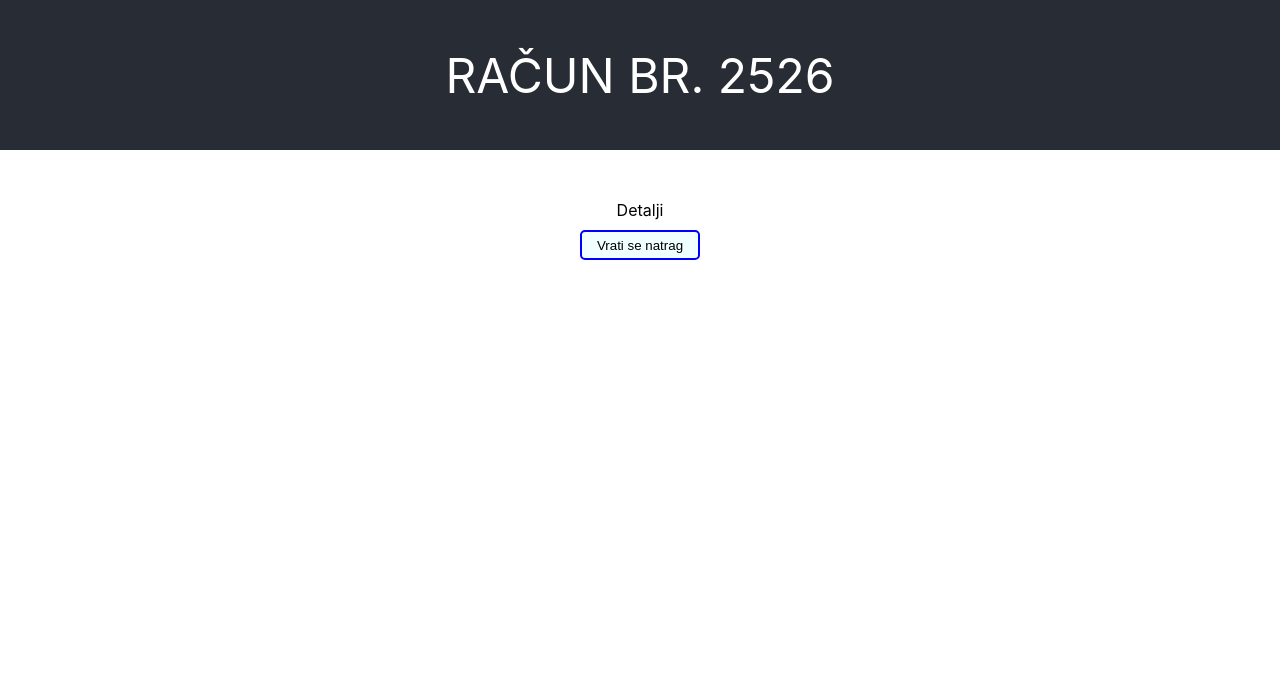
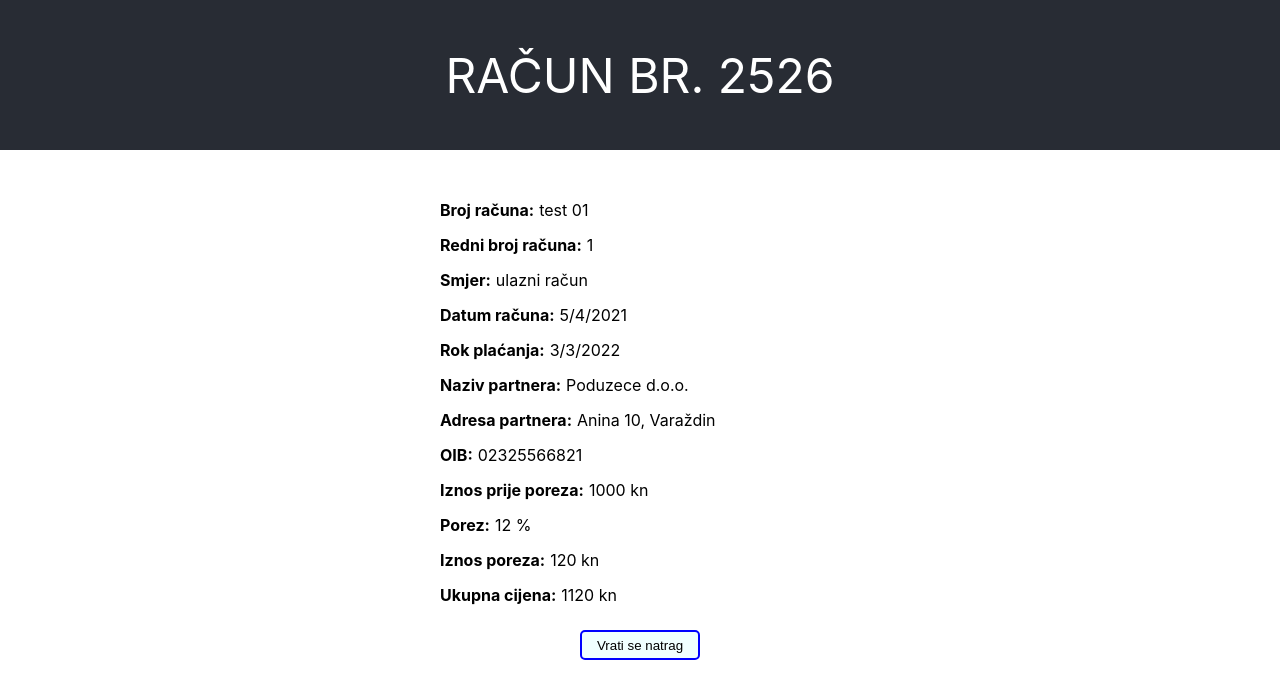
Before and after one commit to CROmarcos/sedamit_zadatak, a React (Create React App) app: page /detalji/2526 in a window 1280 px wide. Shown: the top 698 px of the page. Built offline with nearby package versions, Linux system fonts and the light colour scheme.

Commit message:
Prikaz detalja

```diff
--- a/src/Components/Naslov/Naslov.tsx
+++ b/src/Components/Naslov/Naslov.tsx
@@ -1,4 +1,4 @@
-import "./Naslov.css"
+import "./Naslov.scss"
 
 interface IProps {
     naslov: string
--- /dev/null
+++ b/src/Components/PopisDetalja/PopisDetalja.scss
@@ -0,0 +1,19 @@
+.Popis {
+    width: 400px;
+    margin: auto;
+
+    &__red {
+        width: 100%;
+        margin-bottom: 15px;
+        display: flex;
+    }
+
+    &__label {
+        font-weight: bold;
+        justify-self: left;
+    }
+
+    span {
+        margin-left: 5px;
+    }
+}
--- a/src/Components/PopisDetalja/PopisDetalja.tsx
+++ b/src/Components/PopisDetalja/PopisDetalja.tsx
@@ -1,18 +1,52 @@
 import { useParams } from "react-router-dom"
 import store from "../../State/store"
 import Naslov from "../Naslov/Naslov"
+import "./PopisDetalja.scss"
 
 const PopisDetalja = () => {
     const { id } = useParams()
-    console.log(id)
-    let polje = store.getState()
-    console.log(polje)
-    return (
-        <div>
-            <Naslov naslov={`Račun br. ${id}`} />
-            <div>Detalji</div>
-        </div>
-    )
+    if (id) {
+        let racun = store.getState().reducer.find(x => x.id === parseInt(id))
+        if (racun) {
+            if (!racun.oib) {
+                let x = document.getElementById("oib")
+                if (x) x.style.visibility = "hidden"
+            }
+            return (
+                <div>
+                    <Naslov naslov={`Račun br. ${id}`} />
+                    <div className="Popis">
+                        <div className="Popis__red"><label className="Popis__label">Broj računa: </label><span>{racun.broj_racuna}</span></div>
+                        <div className="Popis__red"><label className="Popis__label">Redni broj računa: </label><span>{racun.redni_broj_racuna}</span></div>
+                        <div className="Popis__red"><label className="Popis__label">Smjer: </label><span>{racun.smjer}</span></div>
+                        <div className="Popis__red"><label className="Popis__label">Datum računa: </label><span>{racun.datum_racuna.toLocaleDateString()}</span></div>
+                        <div className="Popis__red"><label className="Popis__label">Rok plaćanja: </label><span>{(racun.rok_placanja) ? racun.rok_placanja.toLocaleDateString() : "Nije navedeno"}</span></div>
+                        <div className="Popis__red"><label className="Popis__label">Naziv partnera: </label><span>{racun.naziv_partnera}</span></div>
+                        <div className="Popis__red"><label className="Popis__label">Adresa partnera: </label><span>{(racun.adresa_partnera) ? racun.adresa_partnera : "Nije navedeno"}</span></div>
+                        <div className="Popis__red" id="oib"><label className="Popis__label">OIB: </label><span>{racun.oib}</span></div>
+                        <div className="Popis__red"><label className="Popis__label">Iznos prije poreza: </label><span>{racun.iznos_prije_poreza} kn</span></div>
+                        <div className="Popis__red"><label className="Popis__label">Porez: </label><span>{racun.porez} %</span></div>
+                        <div className="Popis__red"><label className="Popis__label">Iznos poreza: </label><span>{racun.iznos_poreza} kn</span></div>
+                        <div className="Popis__red"><label className="Popis__label">Ukupna cijena: </label><span>{racun.cijena_s_porezom} kn</span></div>
+                    </div>
+                </div>
+            )
+        }
+        else {
+            return (
+                <div>
+                    <Naslov naslov="Račun nije pronađen" />
+                </div>
+            )
+        }
+    }
+    else {
+        return (
+            <div>
+                <Naslov naslov="ID nije pronađen" />
+            </div>
+        )
+    }
 }
 
 export default PopisDetalja
--- a/src/State/reducer.ts
+++ b/src/State/reducer.ts
@@ -12,12 +12,12 @@ const initialState: IRacun["racuni"][] = [
         datum_racuna: new Date('May 04, 2021'),
         rok_placanja: new Date('March 03, 2022'),
         naziv_partnera: "Poduzece d.o.o.",
-        adresa_partnera: "",
+        adresa_partnera: "Anina 10, Varaždin",
         oib: '02325566821',
-        iznos_prije_poreza: 2000,
-        porez: 25,
-        iznos_poreza: 500,
-        cijena_s_porezom: 2500
+        iznos_prije_poreza: 1000,
+        porez: 12,
+        iznos_poreza: 120,
+        cijena_s_porezom: 1120
     }, {
         id: 2527,
         broj_racuna: "test 01",
@@ -40,12 +40,12 @@ const initialState: IRacun["racuni"][] = [
         datum_racuna: new Date('May 14, 2021'),
         rok_placanja: new Date('March 13, 2022'),
         naziv_partnera: "Poduzece3 d.o.o.",
-        adresa_partnera: "",
+        adresa_partnera: "Grada Vukovara 13, Zagreb",
         oib: '',
-        iznos_prije_poreza: 2000,
+        iznos_prije_poreza: 200,
         porez: 25,
-        iznos_poreza: 500,
-        cijena_s_porezom: 2500
+        iznos_poreza: 50,
+        cijena_s_porezom: 250
     }
 ]
 
```
Also changed, not shown: src/Components/Naslov/Naslov.scss (renamed from src/Components/Naslov/Naslov.css).
